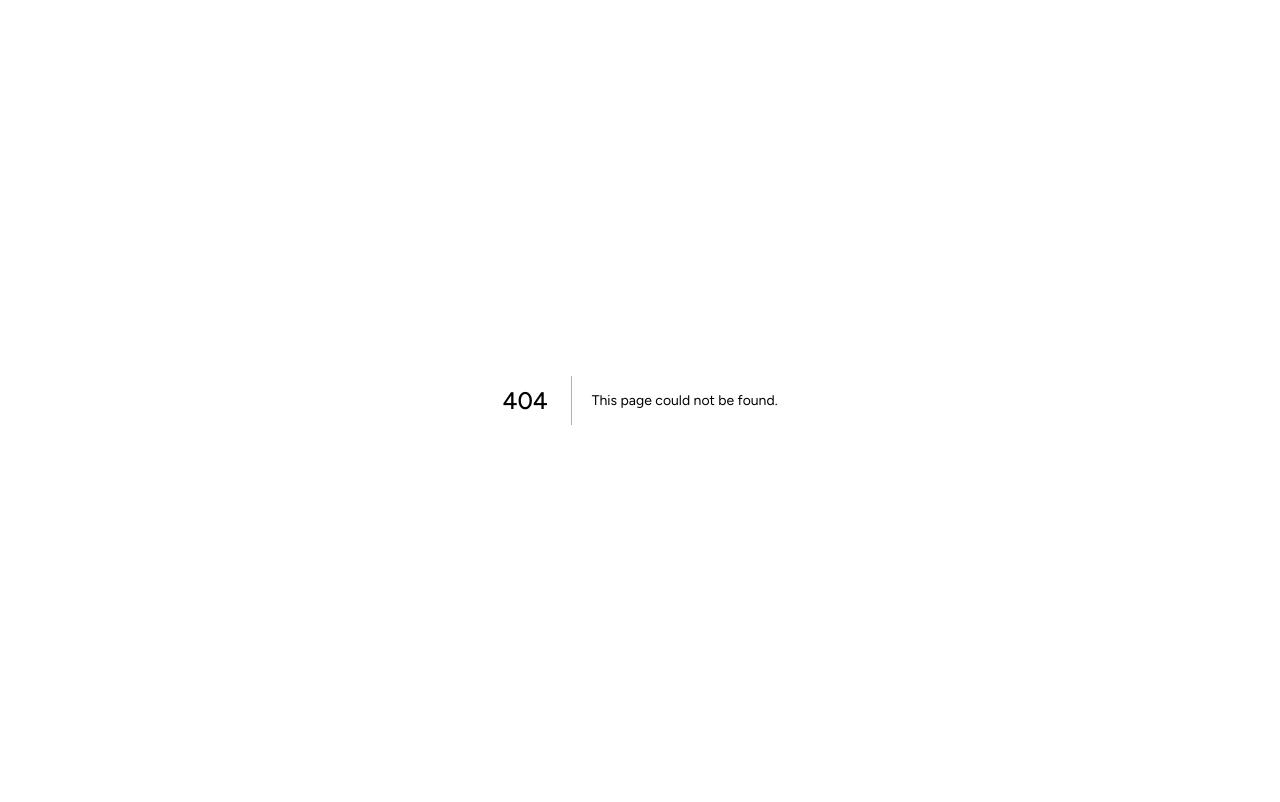
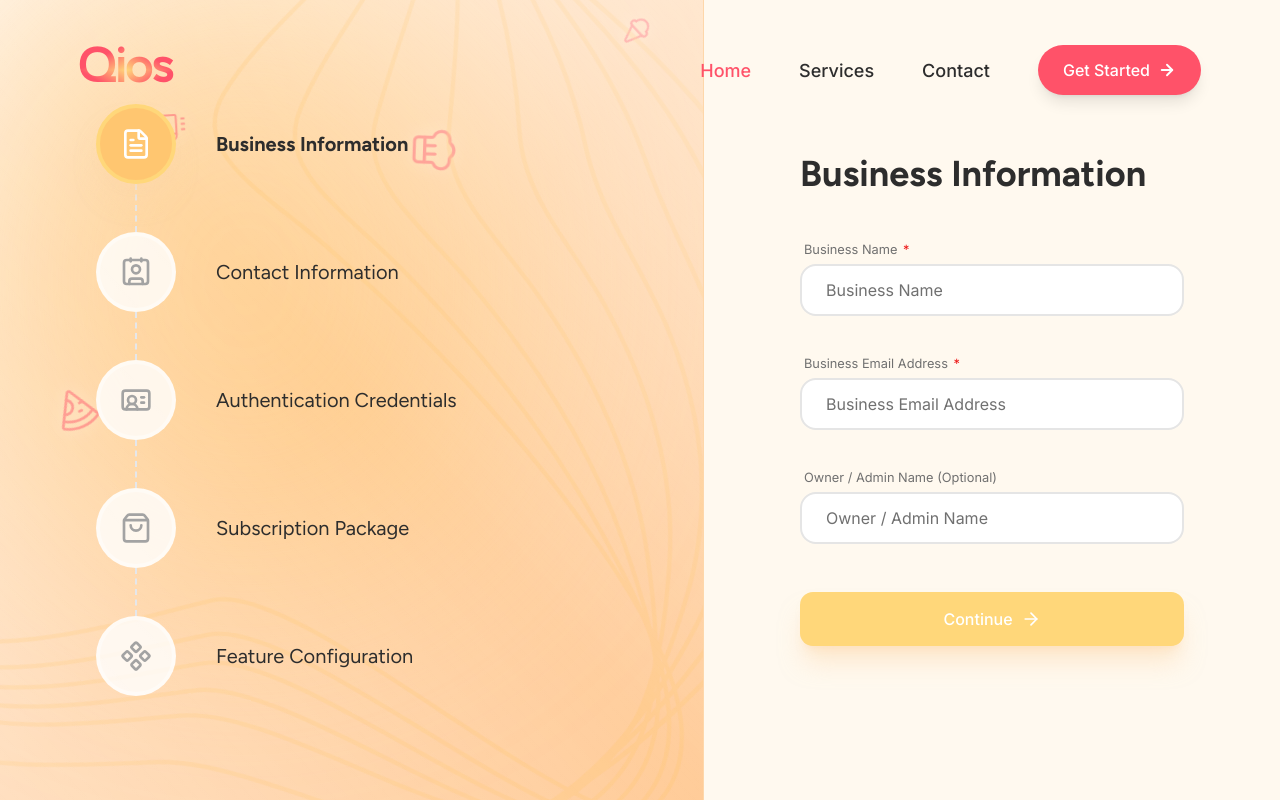
Before and after one commit to ShanRaboy11/Qios, a Next.js app: page /onboarding in a window 1280 px wide. Before the commit this address had no page. Shown: the top 802 px of the page. Built offline with nearby package versions, Linux system fonts and the light colour scheme.

Commit message:
style: onboarding format update - Raboy

```diff
--- a/src/app/(tenant)/[id]/dashboard/onboarding/components/Sidebar.tsx
+++ b/src/app/onboarding/components/Sidebar.tsx
@@ -39,7 +39,7 @@ export function OnboardingSidebar({ steps, currentStep }: SidebarProps) {
 
   return (
     <div className={cn(
-      "w-full lg:w-[45%] xl:w-[55%] h-auto lg:h-screen sticky lg:fixed top-0 left-0 z-40 overflow-hidden",
+      "w-full lg:w-[45%] xl:w-[55%] h-auto lg:h-screen sticky top-0 z-40 overflow-hidden",
       "flex flex-row lg:flex-col justify-center items-center lg:items-start px-6 py-8 lg:px-24",
       "bg-gradient-to-br from-[#FFF5E9] via-[#FFD8B1] to-[#FFCC99] border-b lg:border-b-0 lg:border-r border-orange-200"
     )}>
--- a/src/app/(tenant)/[id]/dashboard/onboarding/page.tsx
+++ b/src/app/onboarding/page.tsx
@@ -18,6 +18,8 @@ import { ContactInformation } from "./components/ContactInformation";
 import { AuthCredentials } from "./components/AuthCredentials";
 import { SubscriptionPackage } from "./components/SubscriptionPackage";
 import { FeatureConfig } from "./components/FeatureConfiguration";
+import { Navbar } from "@/components/organisms/navbar";
+import { Footer } from "@/components/organisms/footer";
 
 const steps = [
   { id: 1, title: "Business Information", icon: FileText },
@@ -65,10 +67,12 @@ export default function OnboardingPage() {
   };
 
   return (
-    <div className="flex flex-col lg:flex-row min-h-screen bg-[var(--color-bg-primary)]">
-      <OnboardingSidebar steps={steps} currentStep={currentStep} />
+    <main className="flex flex-col min-h-screen bg-white w-full overflow-x-hidden">
+      <Navbar variant="transparent" />
+      <div className="flex flex-col lg:flex-row min-h-screen bg-[var(--color-bg-primary)]">
+        <OnboardingSidebar steps={steps} currentStep={currentStep} />
 
-      <div className="flex-1 flex flex-col justify-center items-center lg:items-start px-6 py-10 md:px-16 lg:pl-[50%] xl:pl-[60%] lg:pr-24 min-h-screen">
+      <div className="flex-1 flex flex-col justify-center items-center lg:items-start px-6 py-10 md:px-16 lg:px-16 xl:px-24 min-h-screen">
         <div className="w-full mb-8 lg:mb-12 text-center lg:text-left">
           <h1 className="text-3xl md:text-4xl lg:h1 text-[var(--color-text-primary)] leading-tight lg:whitespace-nowrap">
             {steps.find(s => s.id === currentStep)?.title}
@@ -126,5 +130,7 @@ export default function OnboardingPage() {
         </div>
       </div>
     </div>
+    <Footer />
+    </main>
   );
 }
```
Also changed, not shown: src/app/onboarding/components/AuthCredentials.tsx (renamed from src/app/(tenant)/[id]/dashboard/onboarding/components/AuthCredentials.tsx), src/app/onboarding/components/BusinessInformation.tsx (renamed from src/app/(tenant)/[id]/dashboard/onboarding/components/BusinessInformation.tsx), src/app/onboarding/components/ContactInformation.tsx (renamed from src/app/(tenant)/[id]/dashboard/onboarding/components/ContactInformation.tsx), src/app/onboarding/components/FeatureConfiguration.tsx (renamed from src/app/(tenant)/[id]/dashboard/onboarding/components/FeatureConfiguration.tsx), src/app/onboarding/components/SubscriptionPackage.tsx (renamed from src/app/(tenant)/[id]/dashboard/onboarding/components/SubscriptionPackage.tsx).
